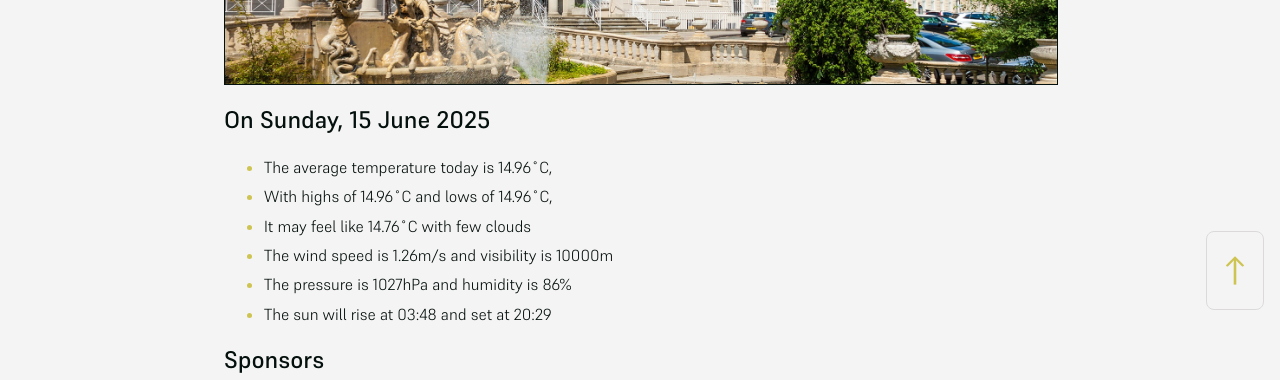
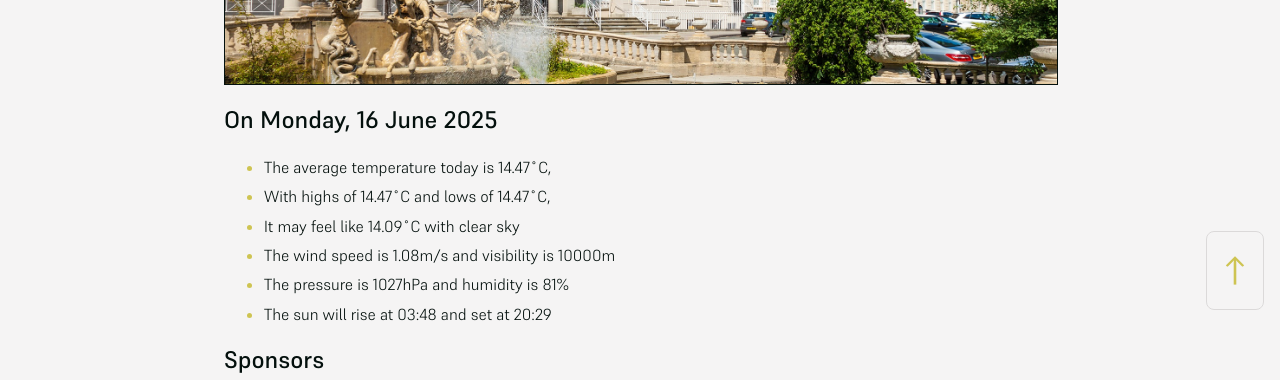
Before and after one commit to mat-0/cheltenham-open-data, a Jekyll site: the page built from index.md, in a window 1280 px wide. Shown: the part 574-954 px from the top of the page. Built offline with Jekyll 4.4.1, drawn with Linux system fonts in a browser that asks for light colours.

Commit message:
Updated 2025-06-16 01:24:37

```diff
--- a/index.md
+++ b/index.md
@@ -8,13 +8,13 @@ seo: Menu
 ![Logo](/images/logo.jpg){:width="832px"}
 
 <!-- weather_marker starts -->
-## On Sunday, 15 June 2025
+## On Monday, 16 June 2025
 
-- The average temperature today is 14.96˚C,
-- With highs of 14.96˚C and lows of 14.96˚C,
-- It may feel like 14.76˚C with few clouds
-- The wind speed is 1.26m/s and visibility is 10000m
-- The pressure is 1027hPa and humidity is 86%
+- The average temperature today is 14.47˚C,
+- With highs of 14.47˚C and lows of 14.47˚C,
+- It may feel like 14.09˚C with clear sky
+- The wind speed is 1.08m/s and visibility is 10000m
+- The pressure is 1027hPa and humidity is 81%
 - The sun will rise at 03:48 and set at 20:29
 
 <!-- weather_marker ends -->
```
Also changed, not shown: _data/flood.json (+5 -27 lines), _pages/news.md (+5 -5 lines), _pages/terrorism.md (+1 -1 lines).
